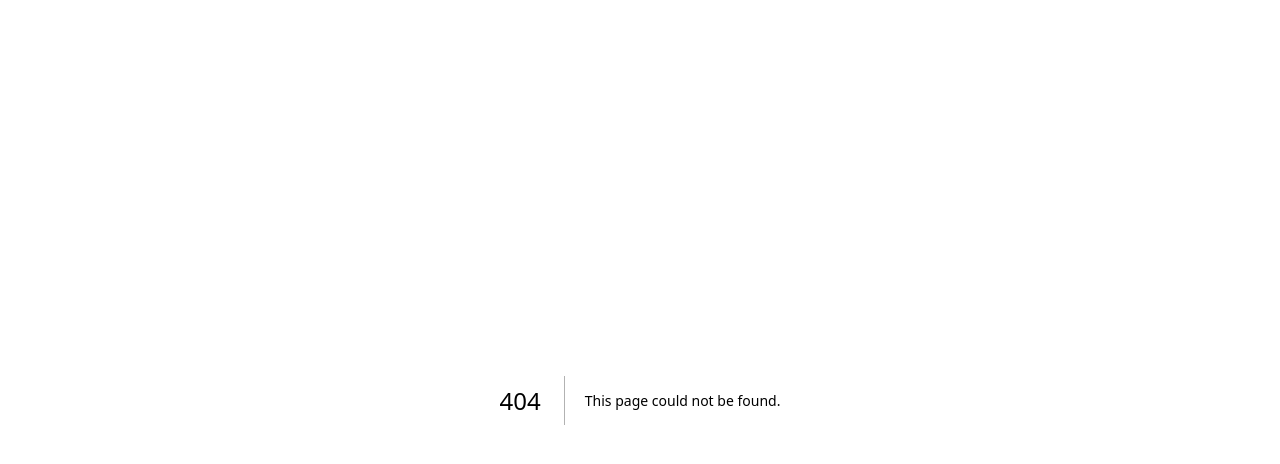
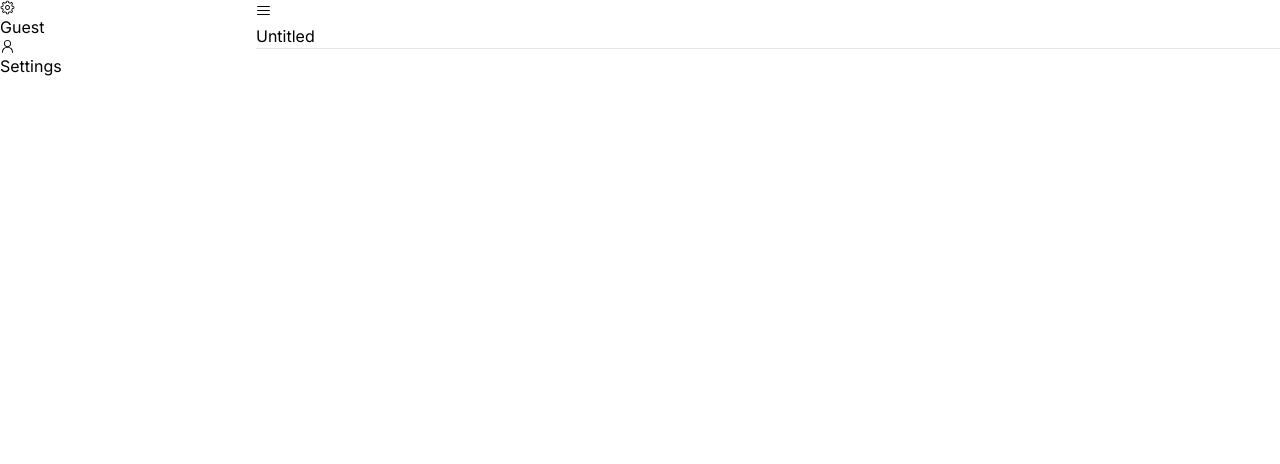
Before and after one commit to WesleyMaik/jotter-app, a Next.js app: page /1/1 in a window 1280 px wide. Before the commit this address had no page. Shown: the top 464 px of the page. Built offline with nearby package versions, Linux system fonts and the light colour scheme.

Commit message:
feat: add Editor's Layout

```diff
--- /dev/null
+++ b/src/app/[user]/[id]/page.tsx
@@ -0,0 +1,29 @@
+import dynamic from "next/dynamic";
+
+const EditorLayout = dynamic(() => import("@/components/Editor/EditorLayout"), {
+  ssr: false,
+});
+
+interface PageProps {
+  params: Params;
+  searchParams: SearchParams;
+}
+
+type Params = {
+  user: string;
+  id: string;
+};
+
+type SearchParams = {
+  [key: string]: string | string[] | undefined;
+};
+
+export default function Note({ params }: PageProps) {
+  const { user, id } = params;
+
+  return (
+    <main className="flex h-screen flex-col items-center justify-between">
+      <EditorLayout isNew={false} />
+    </main>
+  );
+}
--- /dev/null
+++ b/src/components/Editor/EditorLayout.tsx
@@ -0,0 +1,48 @@
+"use client";
+
+import { useState } from "react";
+import { Header } from "@/components/Layout";
+import { Panel, PanelGroup, PanelResizeHandle } from "react-resizable-panels";
+import Sidebar from "@/components/Sidebar";
+import Editor from ".";
+
+import clsx from "clsx";
+
+interface EditorLayoutProps {
+	/**
+	 * If editor is a new note or not.
+	 */
+	isNew: boolean;
+	/**
+	 * Editor is full width or compact.
+	 */
+	fullWidth?: boolean;
+}
+
+function EditorLayout({ isNew, fullWidth }: EditorLayoutProps) {
+	const [isFullWidth, setIsFullWidth] = useState(fullWidth);
+
+	return (
+		<PanelGroup autoSaveId="painel" direction="horizontal">
+			<Panel minSize={12} maxSize={40} defaultSize={20}>
+				<Sidebar />
+			</Panel>
+			<PanelResizeHandle className="border border-zinc-200 dark:border-zinc-700" />
+			<Panel>
+				<div className="w-full flex flex-col">
+					<Header />
+					<div
+						className={clsx(
+							"w-full h-full min-h-screen m-auto overflow-y-auto",
+							isFullWidth ? "max-w-full" : "max-w-[720px]"
+						)}
+					>
+						<Editor isNew={isNew} />
+					</div>
+				</div>
+			</Panel>
+		</PanelGroup>
+	);
+}
+
+export default EditorLayout;
```
Also changed, not shown: src/app/page.tsx (+5 -15 lines).
